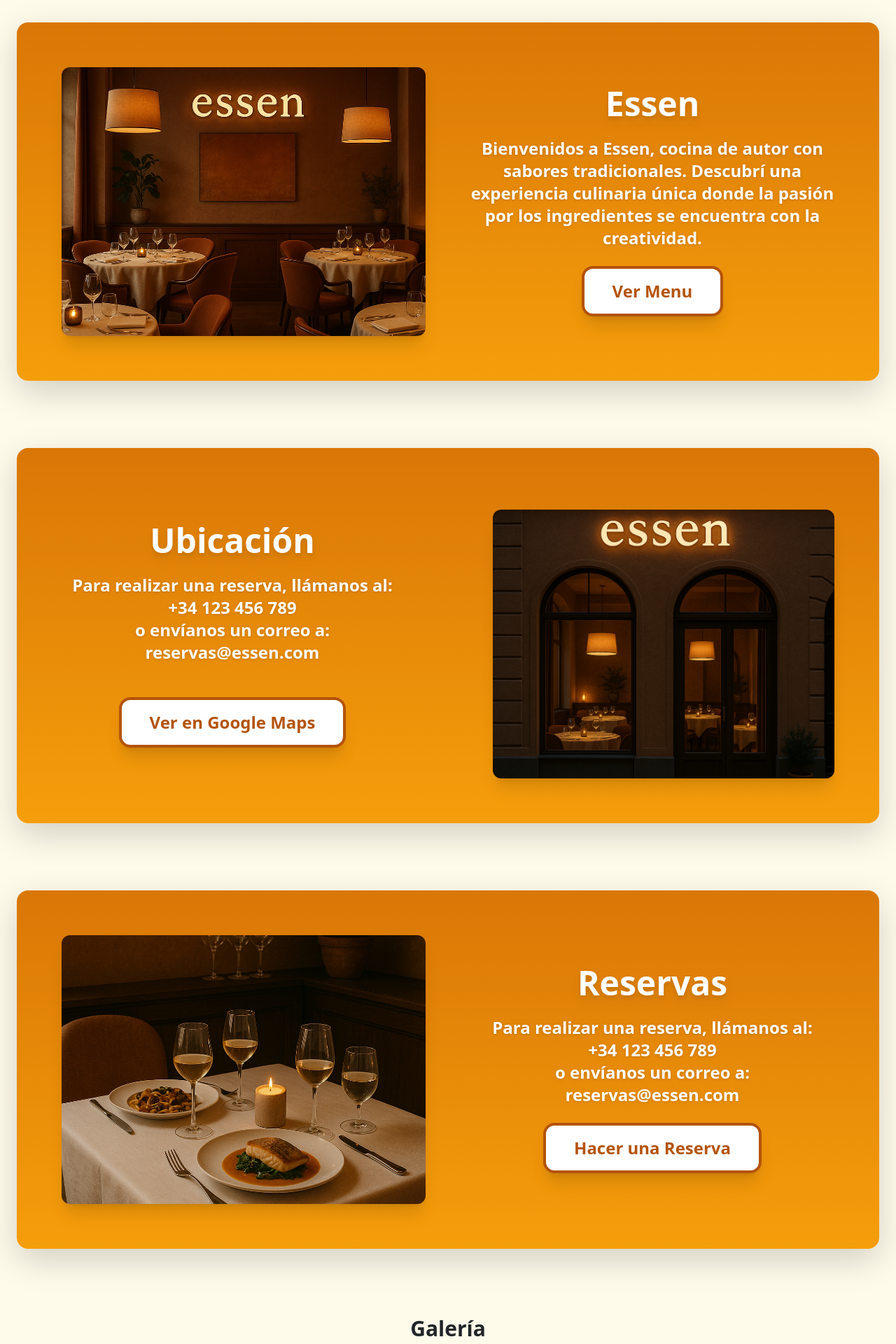
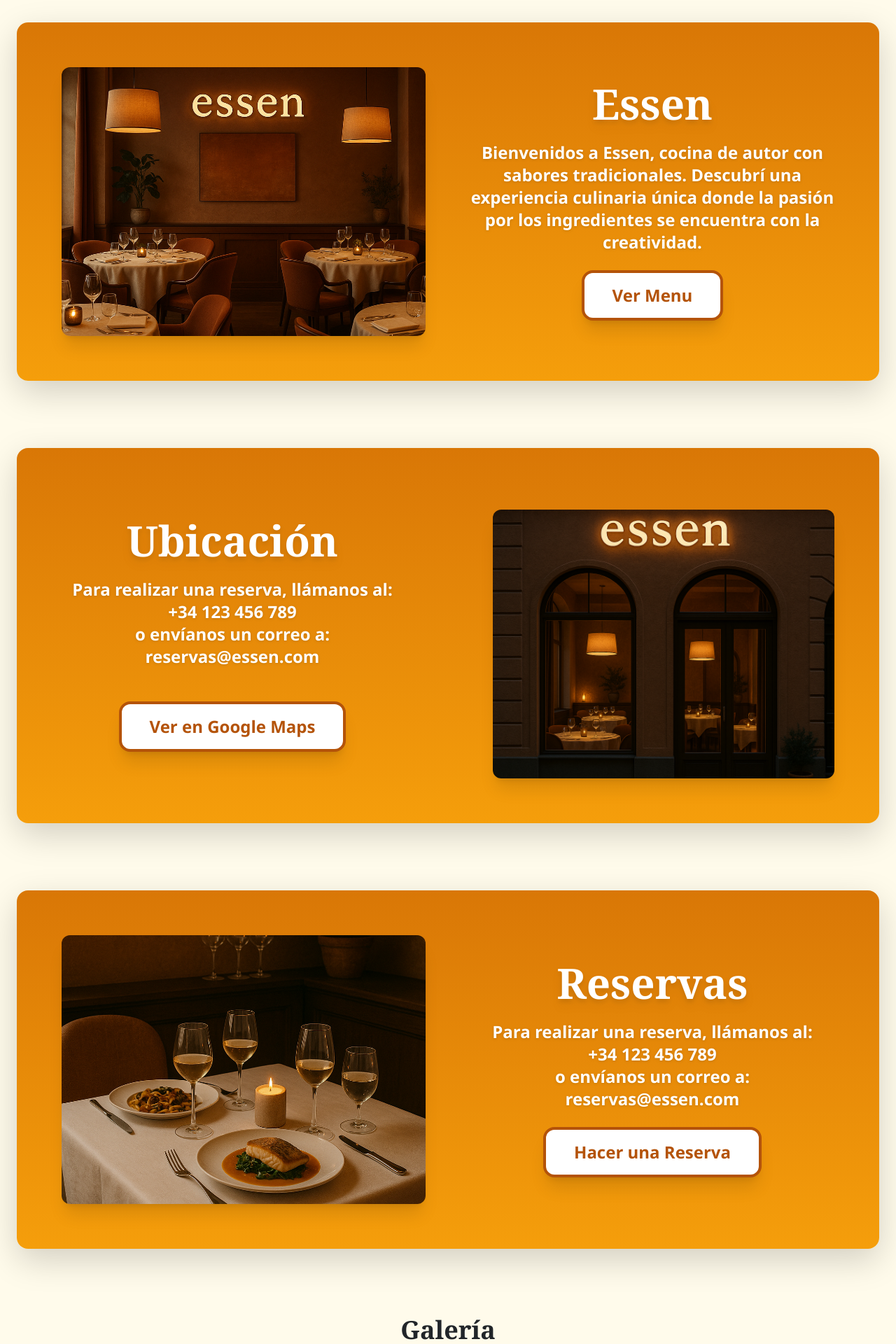
Before and after one commit to elbaldoo/API, a React (Create React App) app in the folder essen/: page / in a window 1280 px wide. Shown: the part 220-2140 px from the top of the page at 70% size. Built offline with nearby package versions, Linux system fonts and the light colour scheme.

Commit message:
Cambios fuente!
Fede trolo

```diff
--- a/essen/src/components/About.jsx
+++ b/essen/src/components/About.jsx
@@ -32,13 +32,13 @@ const About = () => {
         </div>
         {/* Info de reservas a la derecha */}
         <div className="w-full md:w-1/2 flex flex-col items-center text-center">
-          <h2 className="text-2xl md:text-5xl font-extrabold mb-4 md:mb-8 text-white drop-shadow-lg">Essen</h2>
-          <p className="text-base md:text-2xl text-white mb-4 md:mb-8 font-semibold drop-shadow">
+          <h2 className="text-3xl md:text-6xl font-serif font-extrabold mb-4 md:mb-8 text-white drop-shadow-lg">Essen</h2>
+          <p className="text-lg md:text-2xl text-white mb-4 md:mb-8 font-semibold drop-shadow font-sans">
                     Bienvenidos a Essen, cocina de autor con sabores tradicionales.
         Descubrí una experiencia culinaria única donde la pasión por los ingredientes se encuentra con la creatividad.
           </p>
           <button
-            className="bg-white text-amber-700 font-bold px-6 py-3 md:px-10 md:py-5 rounded-2xl shadow-xl hover:bg-amber-800 hover:text-black transition text-base md:text-2xl border-4 border-amber-700 hover:border-black"
+            className="bg-white text-amber-700 font-bold px-6 py-3 md:px-10 md:py-5 rounded-2xl shadow-xl hover:bg-amber-800 hover:text-black transition text-lg md:text-2xl border-4 border-amber-700 hover:border-black font-sans"
             onClick={() => navigate("/menu")}
           >
             Ver Menu
@@ -49,8 +49,8 @@ const About = () => {
       <div className="bg-gradient-to-b from-amber-600 to-amber-500 shadow-lg rounded-2xl w-full max-w-7xl mx-auto flex flex-col md:flex-row items-center my-12 p-6 md:p-16 min-h-[350px] md:min-h-[500px]">
         {/* Info de ubicación a la izquierda */}
         <div className="w-full md:w-1/2 flex flex-col items-center text-center mb-6 md:mb-0 md:mr-16">
-          <h2 className="text-2xl md:text-5xl font-extrabold mb-4 md:mb-8 text-white drop-shadow-lg">Ubicación</h2>
-          <p className="text-base md:text-2xl text-white mb-4 md:mb-8 font-semibold drop-shadow">
+          <h2 className="text-3xl md:text-6xl font-serif font-extrabold mb-4 md:mb-8 text-white drop-shadow-lg">Ubicación</h2>
+          <p className="text-lg md:text-2xl text-white mb-4 md:mb-8 font-semibold drop-shadow font-sans">
             Para realizar una reserva, llámanos al:
             <br />
             <span className="font-bold"> +34 123 456 789</span>
@@ -59,7 +59,7 @@ const About = () => {
             <span className="font-bold"> reservas@essen.com</span>
           </p>
           <button
-            className="bg-white text-amber-700 font-bold px-6 py-3 md:px-10 md:py-5 rounded-2xl shadow-xl hover:bg-amber-800 hover:text-black transition text-base md:text-2xl border-4 border-amber-700 hover:border-black mt-4 md:mt-8"
+            className="bg-white text-amber-700 font-bold px-6 py-3 md:px-10 md:py-5 rounded-2xl shadow-xl hover:bg-amber-800 hover:text-black transition text-lg md:text-2xl border-4 border-amber-700 hover:border-black mt-4 md:mt-8 font-sans"
             onClick={() =>
               (window.location.href =
                 "https://www.google.com/maps/place/Pasaje+Pereyra+1730")
@@ -91,8 +91,8 @@ const About = () => {
         </div>
         {/* Info de reservas a la derecha */}
         <div className="w-full md:w-1/2 flex flex-col items-center text-center">
-          <h2 className="text-2xl md:text-5xl font-extrabold mb-4 md:mb-8 text-white drop-shadow-lg">Reservas</h2>
-          <p className="text-base md:text-2xl text-white mb-4 md:mb-8 font-semibold drop-shadow">
+          <h2 className="text-3xl md:text-6xl font-serif font-extrabold mb-4 md:mb-8 text-white drop-shadow-lg">Reservas</h2>
+          <p className="text-lg md:text-2xl text-white mb-4 md:mb-8 font-semibold drop-shadow font-sans">
             Para realizar una reserva, llámanos al:
             <br />
             <span className="font-bold"> +34 123 456 789</span>
@@ -101,7 +101,7 @@ const About = () => {
             <span className="font-bold"> reservas@essen.com</span>
           </p>
           <button
-            className="bg-white text-amber-700 font-bold px-6 py-3 md:px-10 md:py-5 rounded-2xl shadow-xl hover:bg-amber-800 hover:text-black transition text-base md:text-2xl border-4 border-amber-700 hover:border-black"
+            className="bg-white text-amber-700 font-bold px-6 py-3 md:px-10 md:py-5 rounded-2xl shadow-xl hover:bg-amber-800 hover:text-black transition text-lg md:text-2xl border-4 border-amber-700 hover:border-black font-sans"
             onClick={() =>
               (window.location.href =
                 "https://api.whatsapp.com/send?phone=1158775695&text=Hola,%20me%20gustaría%20hacer%20una%20reserva.")
@@ -115,7 +115,7 @@ const About = () => {
 
       {/* Galería de imágenes */}
       <div className="max-w-6xl w-full mt-12">
-        <h2 className="text-3xl font-bold mb-4">Galería</h2>
+        <h2 className="text-4xl font-serif font-bold mb-4">Galería</h2>
         <div className="grid grid-cols-1 sm:grid-cols-2 lg:grid-cols-3 gap-4">
           <img
             src={restaurant1}
--- a/essen/tailwind.config.js
+++ b/essen/tailwind.config.js
@@ -3,7 +3,12 @@ module.exports = {
 
   content: ["./src/**/*.{js,jsx,ts,tsx}"], // Asegúrate de que esta línea esté presente
   theme: {
-    extend: {},
+    extend: {
+      fontFamily: {
+        'sans': ['Segoe UI', 'Tahoma', 'Geneva', 'Verdana', 'sans-serif'],
+        'serif': ['Georgia', 'serif'],
+      },
+    },
   },
   plugins: [],
 };
```
